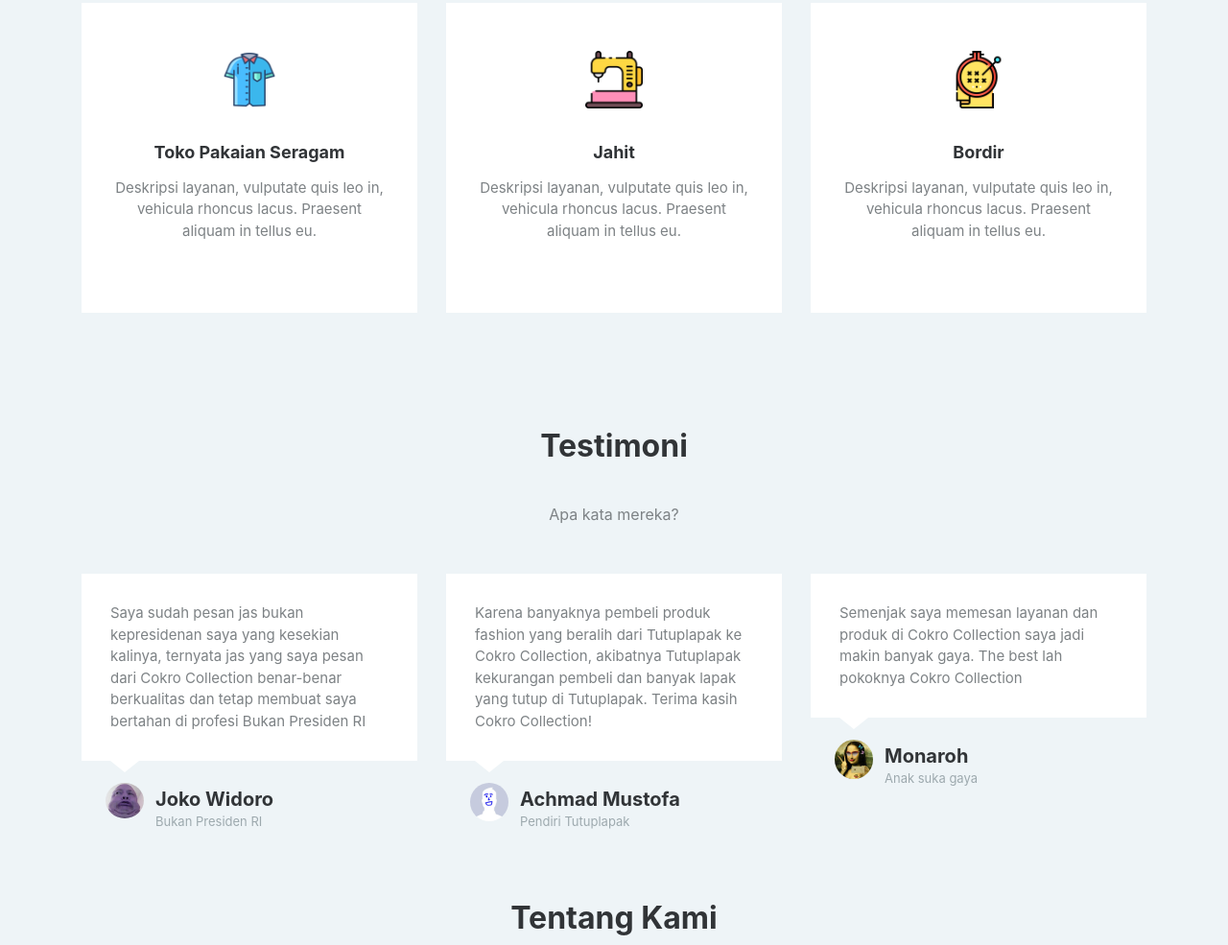
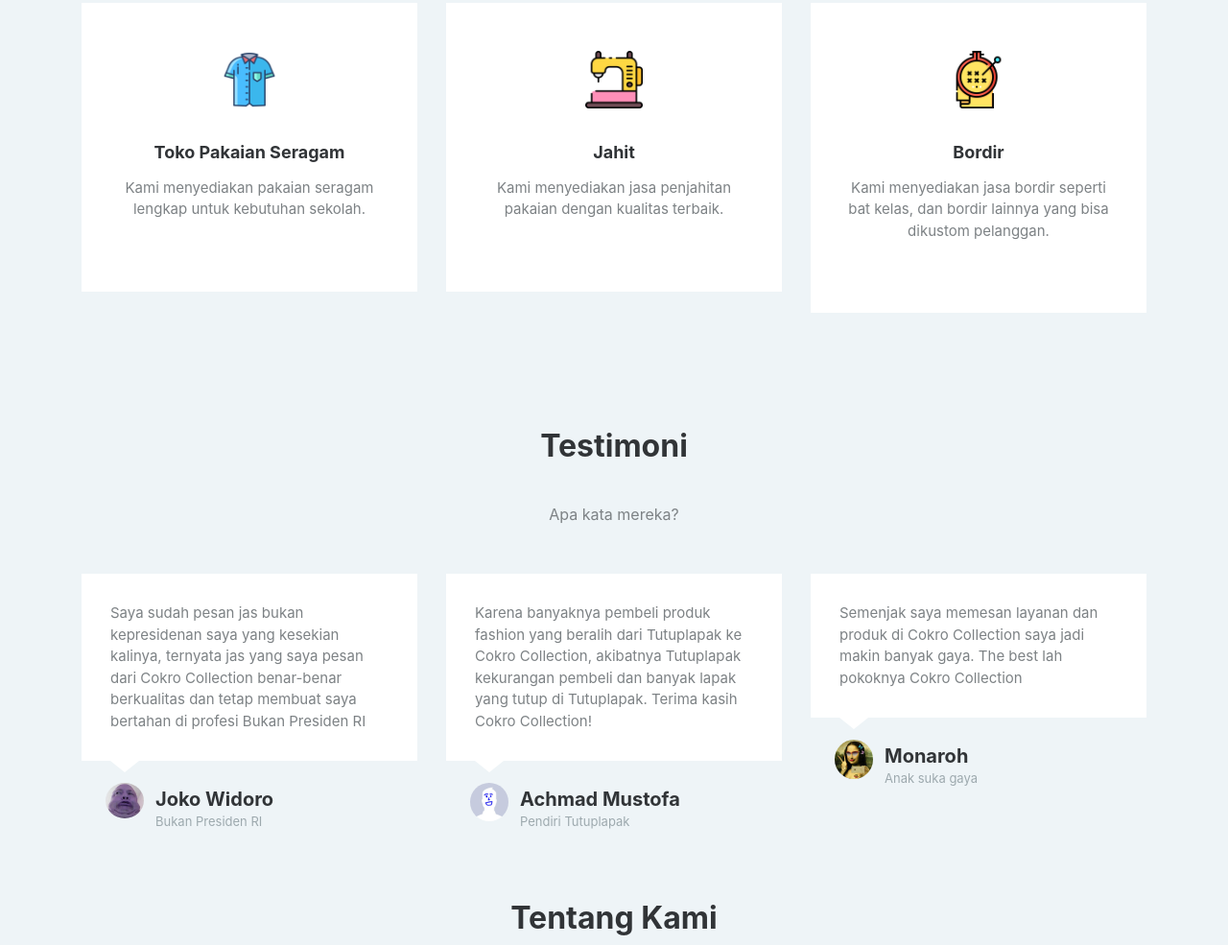
Before and after one commit to NafisHandoko/cokrocollection, a plain HTML site: page index.html in a window 1280 px wide. Shown: the part 908-1893 px from the top of the page at 96% size. Drawn offline with nearby package versions, Linux system fonts and the light colour scheme.

Commit message:
Update index.html

```diff
--- a/index.html
+++ b/index.html
@@ -48,17 +48,17 @@
                 <div class="col-sm-6 col-md-5 col-lg-4 item">
                     <div class="box"><img src="assets/img/uniform.png" style="width: 60px;height: 60px;margin-top: 20px;margin-bottom: 35px;">
                         <h3 class="name">Toko Pakaian Seragam</h3>
-                        <p class="description">Deskripsi layanan, vulputate quis leo in, vehicula rhoncus lacus. Praesent aliquam in tellus eu.</p><a class="invisible learn-more" href="#">Learn more »</a></div>
+                        <p class="description">Kami menyediakan pakaian seragam lengkap untuk kebutuhan sekolah.</p><a class="invisible learn-more" href="#">Learn more »</a></div>
                 </div>
                 <div class="col-sm-6 col-md-5 col-lg-4 item">
                     <div class="box"><img src="assets/img/jahit.png" style="width: 60px;height: 60px;margin-top: 20px;margin-bottom: 35px;">
                         <h3 class="name">Jahit</h3>
-                        <p class="description">Deskripsi layanan, vulputate quis leo in, vehicula rhoncus lacus. Praesent aliquam in tellus eu.</p><a class="invisible learn-more" href="#">Learn more »</a></div>
+                        <p class="description">Kami menyediakan jasa penjahitan pakaian dengan kualitas terbaik.</p><a class="invisible learn-more" href="#">Learn more »</a></div>
                 </div>
                 <div class="col-sm-6 col-md-5 col-lg-4 item">
                     <div class="box"><img src="assets/img/bordir.png" style="width: 60px;height: 60px;margin-top: 20px;margin-bottom: 35px;">
                         <h3 class="name">Bordir</h3>
-                        <p class="description">Deskripsi layanan, vulputate quis leo in, vehicula rhoncus lacus. Praesent aliquam in tellus eu.</p><a class="invisible learn-more" href="#">Learn more »</a></div>
+                        <p class="description">Kami menyediakan jasa bordir seperti bat kelas, dan bordir lainnya yang bisa dikustom pelanggan.</p><a class="invisible learn-more" href="#">Learn more »</a></div>
                 </div>
             </div>
         </div>
```
